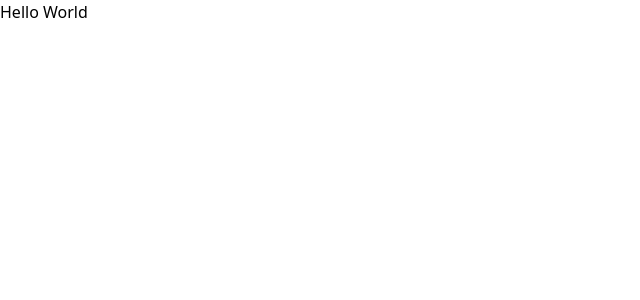
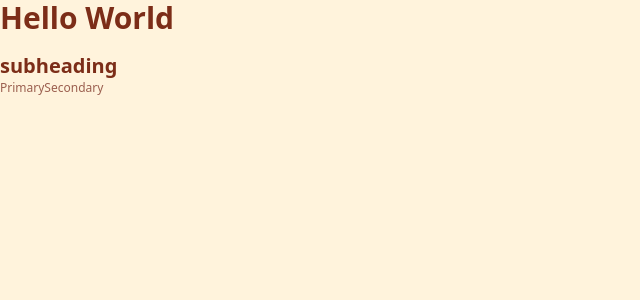
Before and after one commit to xialuna/zazoom-order-app, a Next.js app: page / in a window 1280 px wide. Shown: the top 300 px of the page, without its empty margins (0-640 px from the left). Built offline with nearby package versions, Linux system fonts and the light colour scheme.

Commit message:
WIP create design system

```diff
--- a/postcss.config.mjs
+++ b/postcss.config.mjs
@@ -1,9 +1,9 @@
-/** @type {import('postcss-load-config').Config} */
-const config = {
-  plugins: {
-    tailwindcss: {},
+import tailwindcss from 'tailwindcss';
+import autoprefixer from 'autoprefixer';
 
-  },
+export default {
+  plugins: [
+    tailwindcss(),
+    autoprefixer(),
+  ],
 };
-
-export default config;
--- a/src/app/globals.css
+++ b/src/app/globals.css
@@ -1,3 +1,19 @@
 @tailwind base;
 @tailwind components;
 @tailwind utilities;
+
+@layer base{
+    body{
+        @apply bg-neutral-50 text-xs text-neutral-secondary;
+    }
+    h1{
+       @apply text-3xl font-semibold mb-4 text-neutral-primary;
+    }
+
+    h2{
+        @apply text-xl font-semibold text-neutral-primary;
+    }
+
+
+
+}
--- a/src/app/page.tsx
+++ b/src/app/page.tsx
@@ -3,6 +3,9 @@ export default function Home() {
 		<main>
 			<div>
 				<h1>Hello World</h1>
+                <h2>subheading</h2>
+                <button className="btn btn-primary">Primary</button>
+                <button className="btn btn-secondary">Secondary</button>
 			</div>
 		</main>
 	);
--- a/tailwind.config.ts
+++ b/tailwind.config.ts
@@ -37,7 +37,7 @@ export default {
 				"brand-onprimary": globalColors.brand.dark,
 				"neutral-primary": globalColors.neutral[300],
 				"neutral-secondary": globalColors.neutral[200],
-				"neutreal-error": globalColors.error,
+				"neutral-error": globalColors.error,
 			},
 		},
 	},
```
